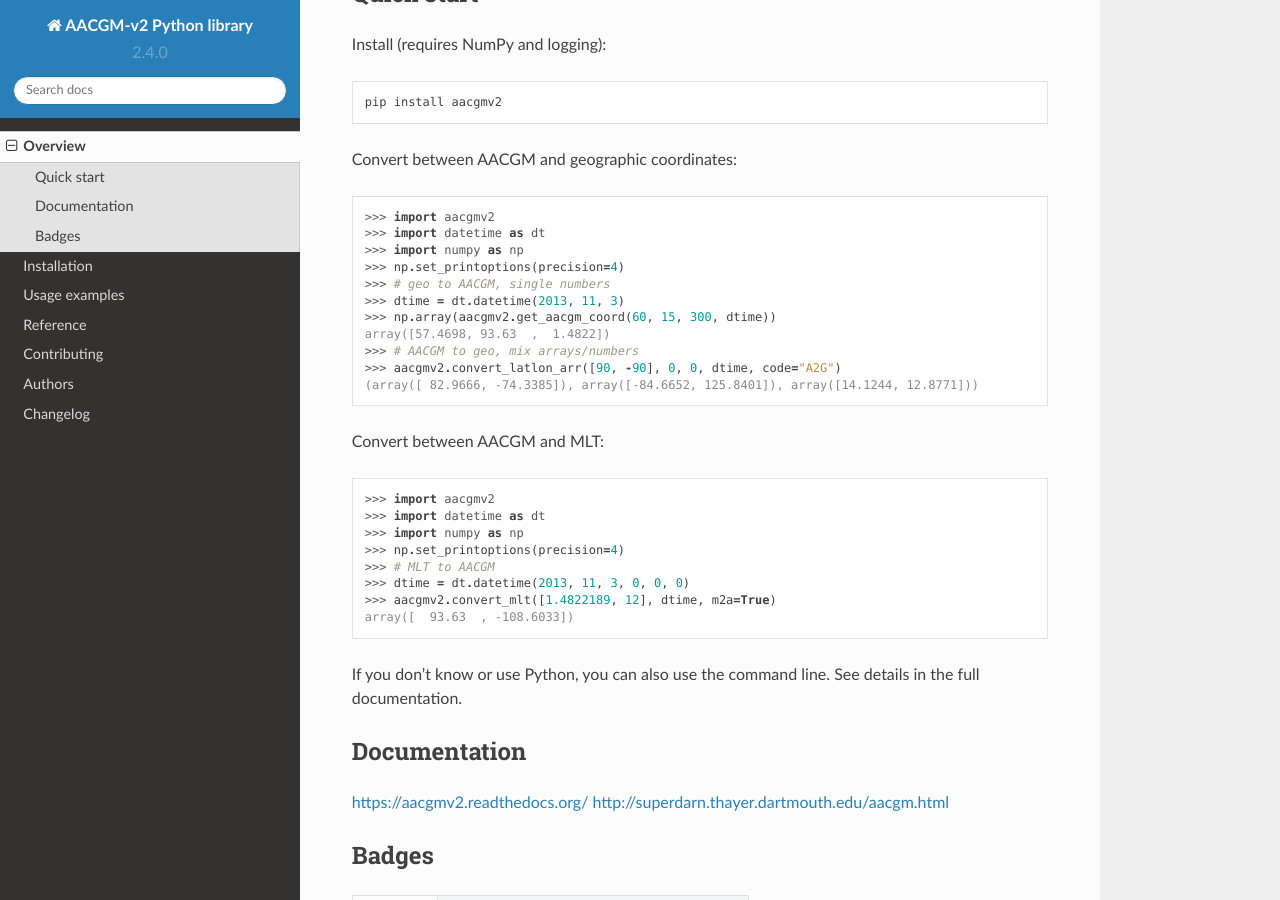
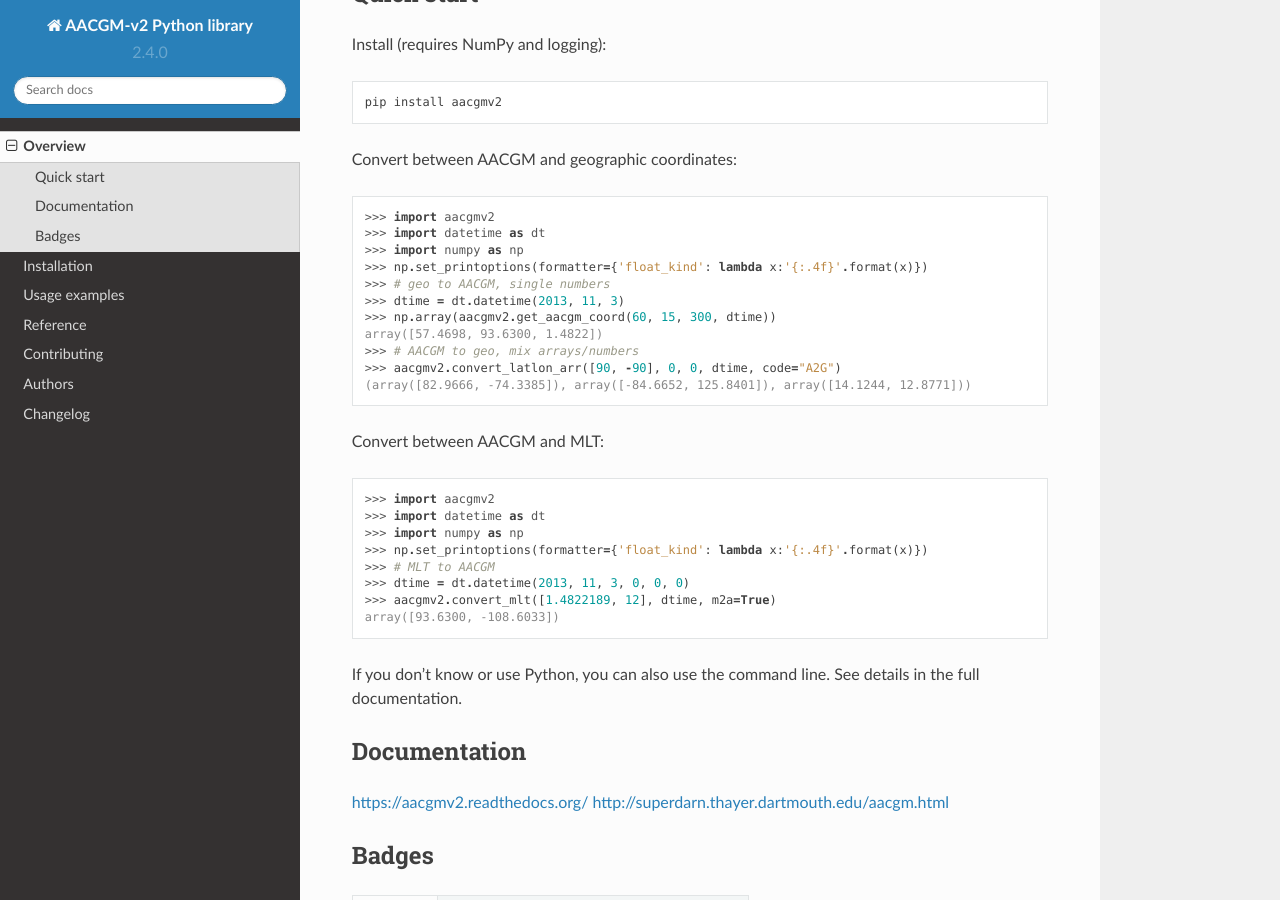
Before and after one commit to aburrell/aacgmv2, a Sphinx documentation site: the page built from docs/readme.rst, in a window 1280 px wide and 900 px high, scrolled down 327 px. Built offline with Sphinx 7.4.7 and the Read the Docs theme 2.0.0, drawn with Linux system fonts in a browser that asks for light colours.

Commit message:
improved docs
Updated docs using np.set_printoptions formatting

```diff
--- a/README.rst
+++ b/README.rst
@@ -5,7 +5,7 @@ Overview
 |docs| |version|
 
 This is a Python wrapper for the `AACGM-v2 C library
-<https://engineering.dartmouth.edu/superdarn/aacgm.html>`_, which allows
+<http://superdarn.thayer.dartmouth.edu/aacgm.html>`_, which allows
 converting between geographic and magnetic coordinates. The currently included
 version of the C library is 2.4.  The package is free software
 (MIT license).
@@ -22,25 +22,25 @@ Convert between AACGM and geographic coordinates::
     >>> import aacgmv2
     >>> import datetime as dt
     >>> import numpy as np
-    >>> np.set_printoptions(precision=4)
+    >>> np.set_printoptions(formatter={'float_kind': lambda x:'{:.4f}'.format(x)})
     >>> # geo to AACGM, single numbers
     >>> dtime = dt.datetime(2013, 11, 3)
     >>> np.array(aacgmv2.get_aacgm_coord(60, 15, 300, dtime))
-    array([57.4698, 93.63  ,  1.4822])
+    array([57.4698, 93.6300, 1.4822])
     >>> # AACGM to geo, mix arrays/numbers
     >>> aacgmv2.convert_latlon_arr([90, -90], 0, 0, dtime, code="A2G")
-    (array([ 82.9666, -74.3385]), array([-84.6652, 125.8401]), array([14.1244, 12.8771]))
+    (array([82.9666, -74.3385]), array([-84.6652, 125.8401]), array([14.1244, 12.8771]))
 
 Convert between AACGM and MLT::
 
     >>> import aacgmv2
     >>> import datetime as dt
     >>> import numpy as np
-    >>> np.set_printoptions(precision=4)
+    >>> np.set_printoptions(formatter={'float_kind': lambda x:'{:.4f}'.format(x)})
     >>> # MLT to AACGM
     >>> dtime = dt.datetime(2013, 11, 3, 0, 0, 0)
     >>> aacgmv2.convert_mlt([1.4822189, 12], dtime, m2a=True)
-    array([  93.63  , -108.6033])
+    array([93.6300, -108.6033])
 
 If you don't know or use Python, you can also use the command line. See details
 in the full documentation.
--- a/docs/usage.rst
+++ b/docs/usage.rst
@@ -10,14 +10,14 @@ For full documentation of the functions, see :doc:`Reference → aacgmv2 <refere
     >>> import aacgmv2
     >>> import datetime as dt
     >>> import numpy as np
-    >>> np.set_printoptions(precision=4)
+    >>> np.set_printoptions(formatter={'float_kind': lambda x:'{:.4f}'.format(x)})
     >>> # geo to AACGM, single numbers
     >>> dtime = dt.datetime(2013, 11, 3)
     >>> np.array(aacgmv2.get_aacgm_coord(60, 15, 300, dtime))
-    array([57.4698, 93.63  ,  1.4822])
+    array([57.4698, 93.6300, 1.4822])
     >>> # AACGM to geo, mix arrays/numbers
     >>> aacgmv2.convert_latlon_arr([90, -90], 0, 0, dtime, code="A2G")
-    (array([ 82.9666, -74.3385]), array([-84.6652, 125.8401]), array([14.1244, 12.8771]))
+    (array([82.9666, -74.3385]), array([-84.6652, 125.8401]), array([14.1244, 12.8771]))
 
 Command-line interface
 ======================
```
